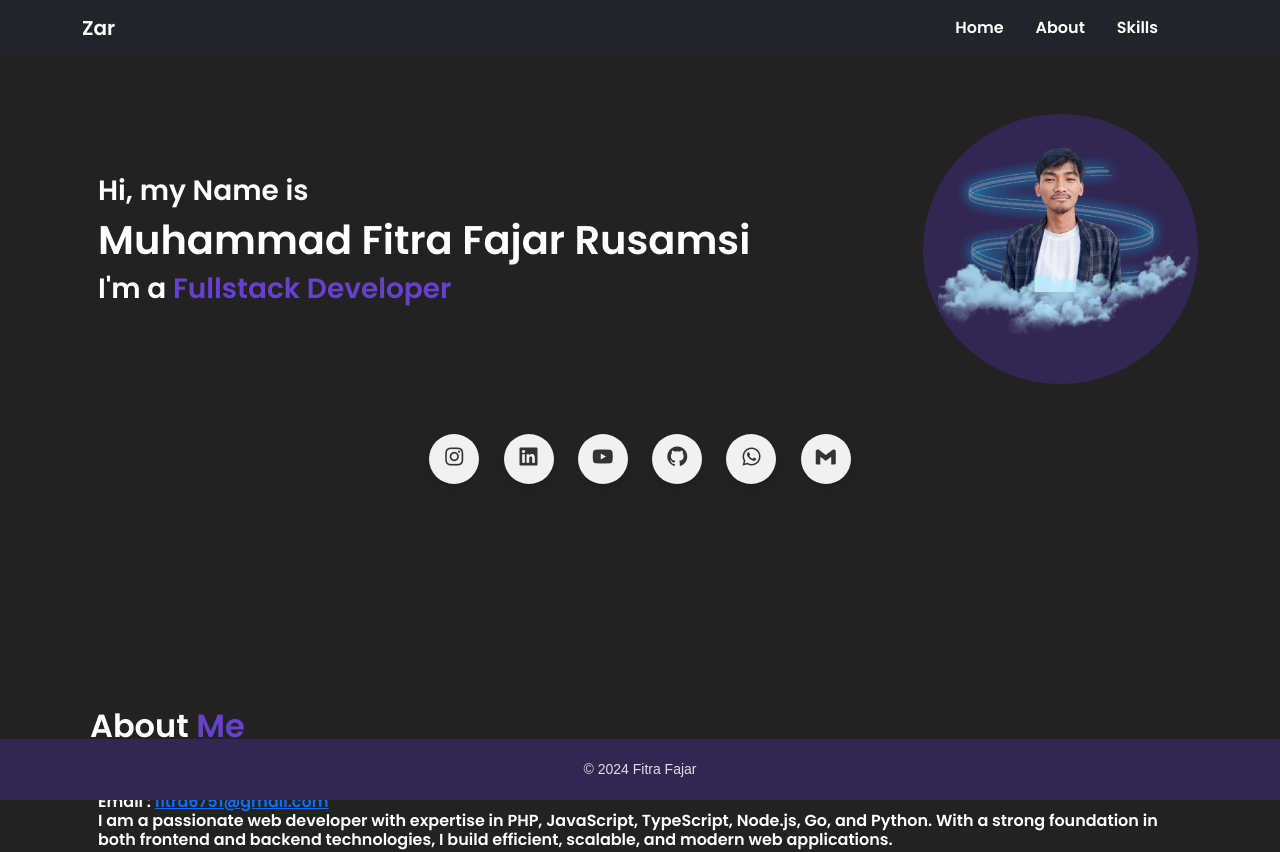
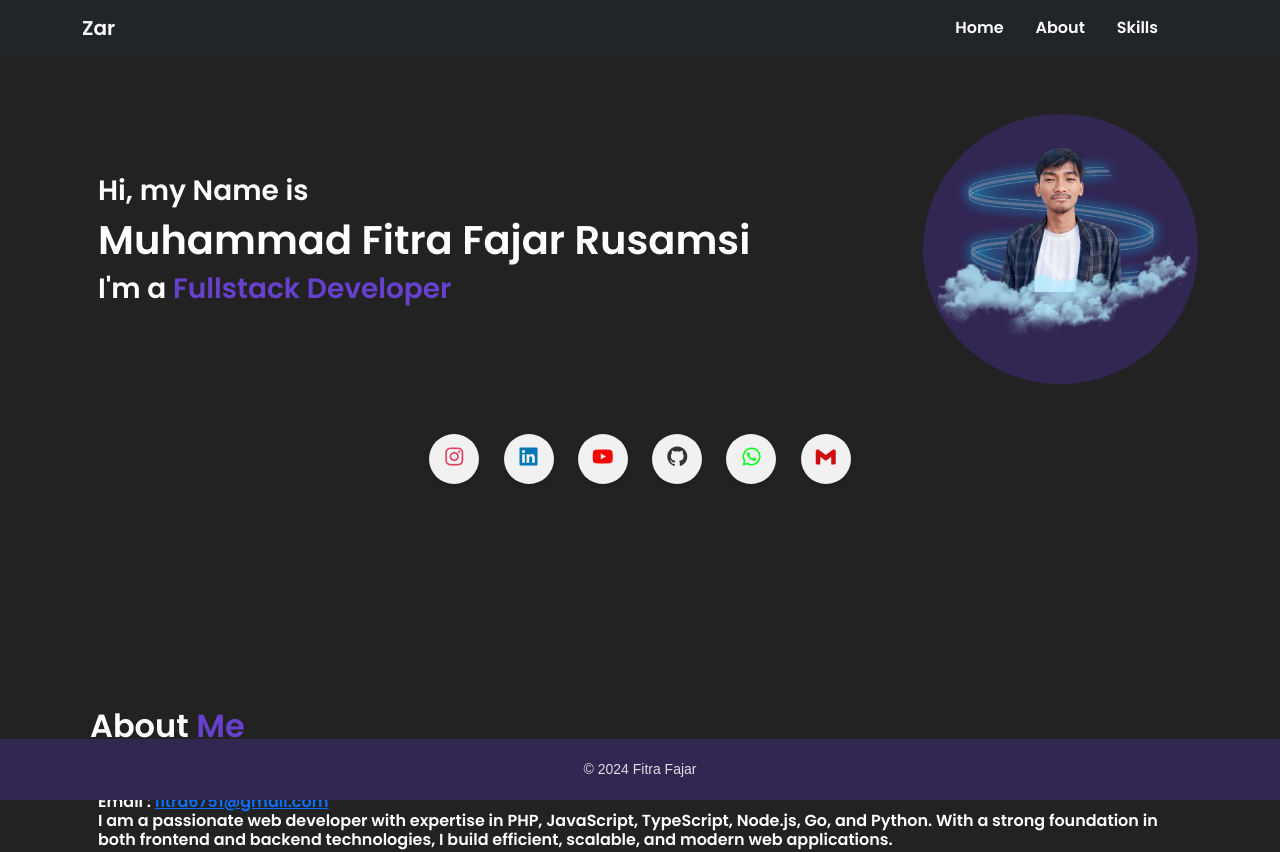
Before and after one commit to fitrazar/profilBiodata-muhammadFitraFajarRusamsi, a plain HTML site: page index.html in a window 1280 px wide. Shown: the top 852 px of the page. Drawn offline with nearby package versions, Linux system fonts and the light colour scheme.

Commit message:
update color social media

```diff
--- a/style.css
+++ b/style.css
@@ -93,20 +93,24 @@ body {
     z-index: 2;
 }
 
-.social-icons a i.fa-facebook {
-    color: #4267B2;
-}
-
-.social-icons a i.fa-instagram {
+.social-icons a i.bxl-instagram {
     color: #E4405F;
 }
 
-.social-icons a i.fa-linkedin {
+.social-icons a i.bxl-linkedin-square {
     color: #0077B5;
 }
 
-.social-icons a i.fa-youtube {
+.social-icons a i.bxl-youtube {
     color: #FF0000;
+}
+
+.social-icons a i.bxl-whatsapp {
+    color: #00ff0d;
+}
+
+.social-icons a i.bxl-gmail {
+    color: #cf0c0c;
 }
 
 /* Footer */
```
